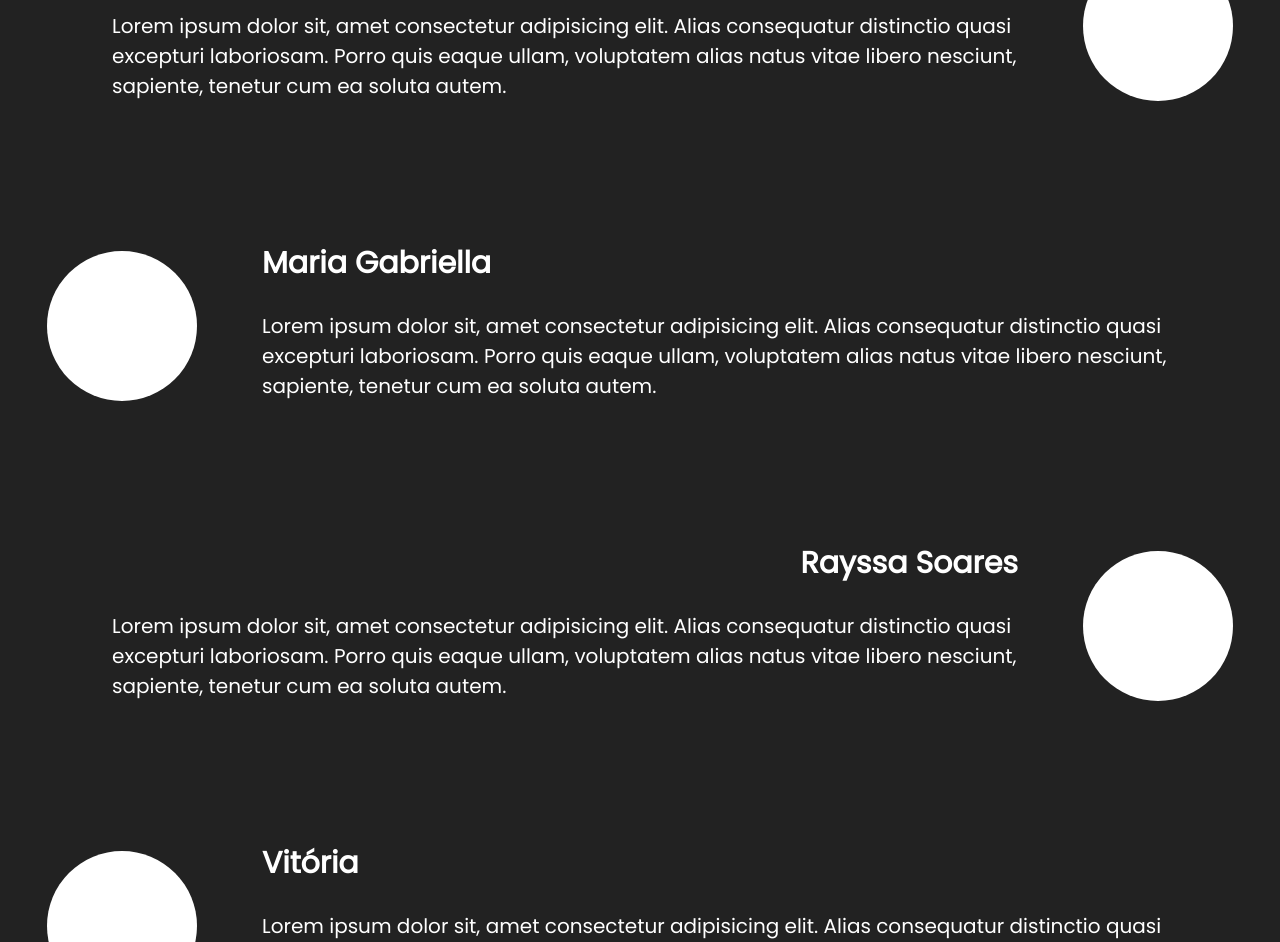
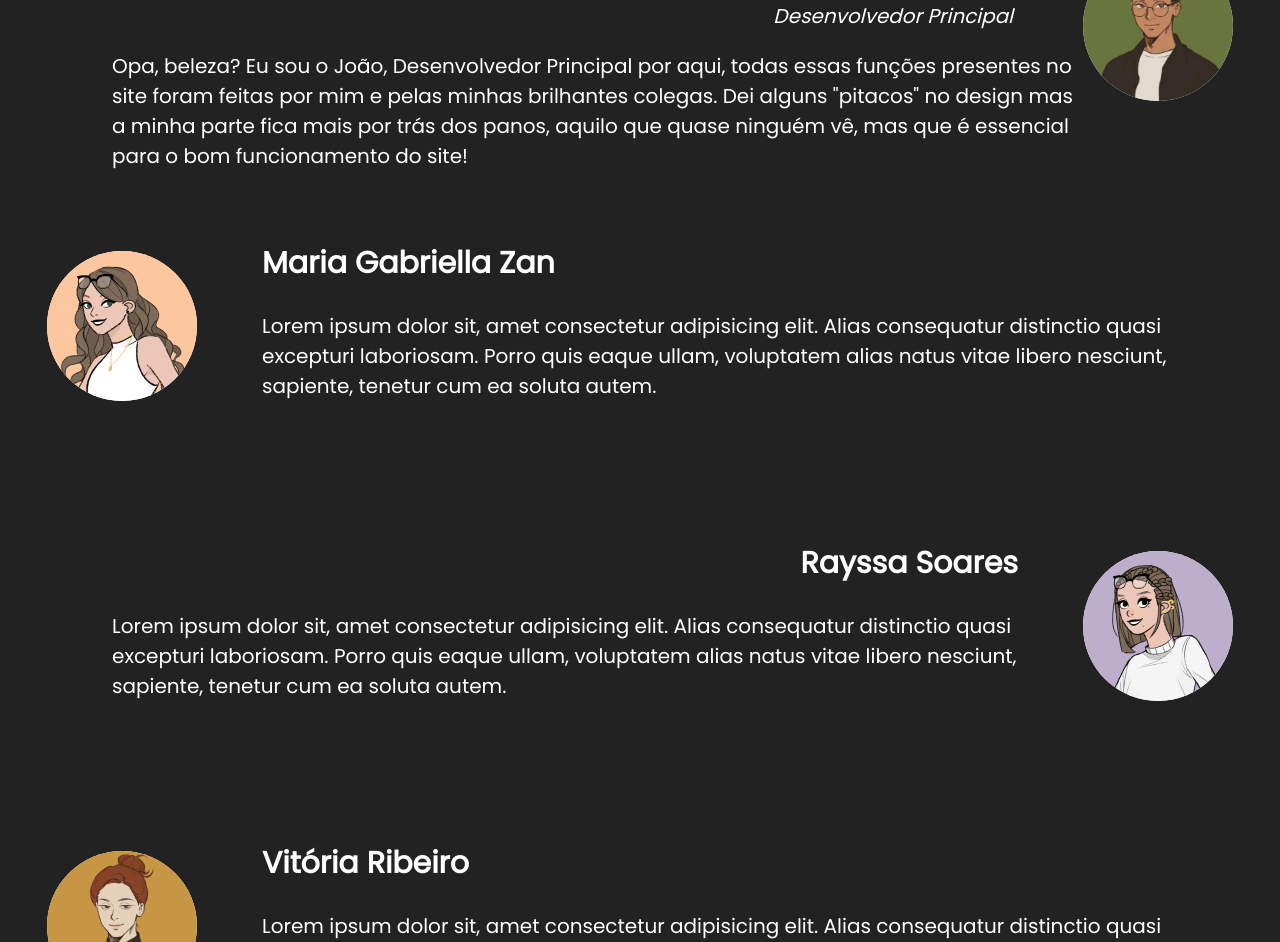
Before and after one commit to Tchykovski/landingTCC, a plain HTML site: page sobre.html in a window 1280 px wide. Shown: the part 546-1488 px from the top of the page. Drawn offline with Linux system fonts and the light colour scheme.

Commit message:
avatares

```diff
--- a/sobre.html
+++ b/sobre.html
@@ -31,29 +31,33 @@
     <main>
       <div class="container ">
         <div class="about-grid ">
-            <div class="dev-picture"></div>
-            <div class="dev-txt "><h2>Bianca</h2> <p>Lorem ipsum dolor sit, amet consectetur adipisicing elit. Alias consequatur distinctio quasi excepturi laboriosam. Porro quis eaque ullam, voluptatem alias natus vitae libero nesciunt, sapiente, tenetur cum ea soluta autem.</p></div>
+            <div class="dev-picture"><img id="bia_avatar" src="./components/img/bia_avatar.png"></div>
+            <div class="dev-txt "><h2>Bianca Bicesto</h2> <p>Lorem ipsum dolor sit, amet consectetur adipisicing elit. Alias consequatur distinctio quasi excepturi laboriosam. Porro quis eaque ullam, voluptatem alias natus vitae libero nesciunt, sapiente, tenetur cum ea soluta autem.</p></div>
 
          </div>
 
          <div class="about-grid-right" id="no-mobile">
-            <div class="dev-txt-right"><h2>João Márcio</h2> <p>Lorem ipsum dolor sit, amet consectetur adipisicing elit. Alias consequatur distinctio quasi excepturi laboriosam. Porro quis eaque ullam, voluptatem alias natus vitae libero nesciunt, sapiente, tenetur cum ea soluta autem.</p></div>
-            <div class="dev-picture-right "></div>
+            <div class="dev-txt-right"><h2>João Márcio Godoy </h2>
+              <p id="jm_function"><i>Desenvolvedor Principal</i></p>
+<p>Opa, beleza? Eu sou o João, Desenvolvedor Principal por aqui, todas essas funções presentes no site foram feitas por mim e pelas minhas brilhantes colegas. Dei alguns "pitacos" no design mas a minha parte fica mais por trás dos panos, aquilo que quase ninguém vê, mas que é essencial para o bom funcionamento do site! </p></div>
+            <div class="dev-picture-right "> <img id="jm_avatar" src="./components/img/jm_avatar.jpg" alt=""></div>
          </div>
          <div class="about-grid" id="yes-mobile">
             <div class="dev-picture"></div>
-            <div class="dev-txt "><h2>João Márcio</h2> <p>Lorem ipsum dolor sit, amet consectetur adipisicing elit. Alias consequatur distinctio quasi excepturi laboriosam. Porro quis eaque ullam, voluptatem alias natus vitae libero nesciunt, sapiente, tenetur cum ea soluta autem.</p></div>
+            <div class="dev-txt "><h2>João Márcio Godoy</h2>
+               <p id="jm_function"><i>Desenvolvedor Principal</i></p>
+               <p>Nascido no ano de 2004 em Vargem Grande do Sul, apaixonado por tecnologia</p></div>
 
          </div>
 
          <div class="about-grid ">
-            <div class="dev-picture" id="foto" ></div>
-            <div class="dev-txt"><h2>Maria Gabriella</h2> <p>Lorem ipsum dolor sit, amet consectetur adipisicing elit. Alias consequatur distinctio quasi excepturi laboriosam. Porro quis eaque ullam, voluptatem alias natus vitae libero nesciunt, sapiente, tenetur cum ea soluta autem.</p></div>
+            <div class="dev-picture" id="foto" ><img id="gabi_avatar" src="./components/img/gabi_avatar.png"></div>
+            <div class="dev-txt"><h2>Maria Gabriella Zan</h2> <p>Lorem ipsum dolor sit, amet consectetur adipisicing elit. Alias consequatur distinctio quasi excepturi laboriosam. Porro quis eaque ullam, voluptatem alias natus vitae libero nesciunt, sapiente, tenetur cum ea soluta autem.</p></div>
          </div>
 
          <div class="about-grid-right" id="no-mobile">
             <div class="dev-txt-right"><h2>Rayssa Soares</h2> <p>Lorem ipsum dolor sit, amet consectetur adipisicing elit. Alias consequatur distinctio quasi excepturi laboriosam. Porro quis eaque ullam, voluptatem alias natus vitae libero nesciunt, sapiente, tenetur cum ea soluta autem.</p></div>
-            <div class="dev-picture-right"></div>
+            <div class="dev-picture-right"><img id="ray_avatar" src="./components/img/ray_avatar.png" alt=""></div>
          </div>
          <div class="about-grid" id="yes-mobile">
             <div class="dev-picture"></div>
@@ -62,8 +66,8 @@
          </div>
 
          <div class="about-grid ">
-            <div class="dev-picture"></div>
-            <div class="dev-txt"><h2>Vitória</h2> <p>Lorem ipsum dolor sit, amet consectetur adipisicing elit. Alias consequatur distinctio quasi excepturi laboriosam. Porro quis eaque ullam, voluptatem alias natus vitae libero nesciunt, sapiente, tenetur cum ea soluta autem.</p></div>
+            <div class="dev-picture"> <img id="vi_avatar" src="./components/img/vi_avatar.png" alt=""></div>
+            <div class="dev-txt"><h2>Vitória Ribeiro</h2> <p>Lorem ipsum dolor sit, amet consectetur adipisicing elit. Alias consequatur distinctio quasi excepturi laboriosam. Porro quis eaque ullam, voluptatem alias natus vitae libero nesciunt, sapiente, tenetur cum ea soluta autem.</p></div>
 
          </div>
 
--- a/styles/about.css
+++ b/styles/about.css
@@ -154,3 +154,16 @@ h1 {
 .red {
     color: red;
 }
+
+#jm_avatar, #vi_avatar, #ray_avatar, #gabi_avatar, #bia_avatar{
+    width: 150px;
+    border-radius: 50%;
+}
+
+
+
+#jm_function{
+    text-align: right;
+    margin-right: 70px ;
+    margin-top: -10px;
+}
--- a/styles/media.css
+++ b/styles/media.css
@@ -67,6 +67,11 @@
 
     }
 
+    #jm_function{
+        text-align: center;
+        margin-left: 70px;
+    }
+
 
 
 
```
Also changed, not shown: components/img/bia_avatar.png (added), components/img/gabi_avatar.png (added), components/img/jm_avatar.jpg (added), components/img/ray_avatar.png (added), components/img/vi_avatar.png (added).
